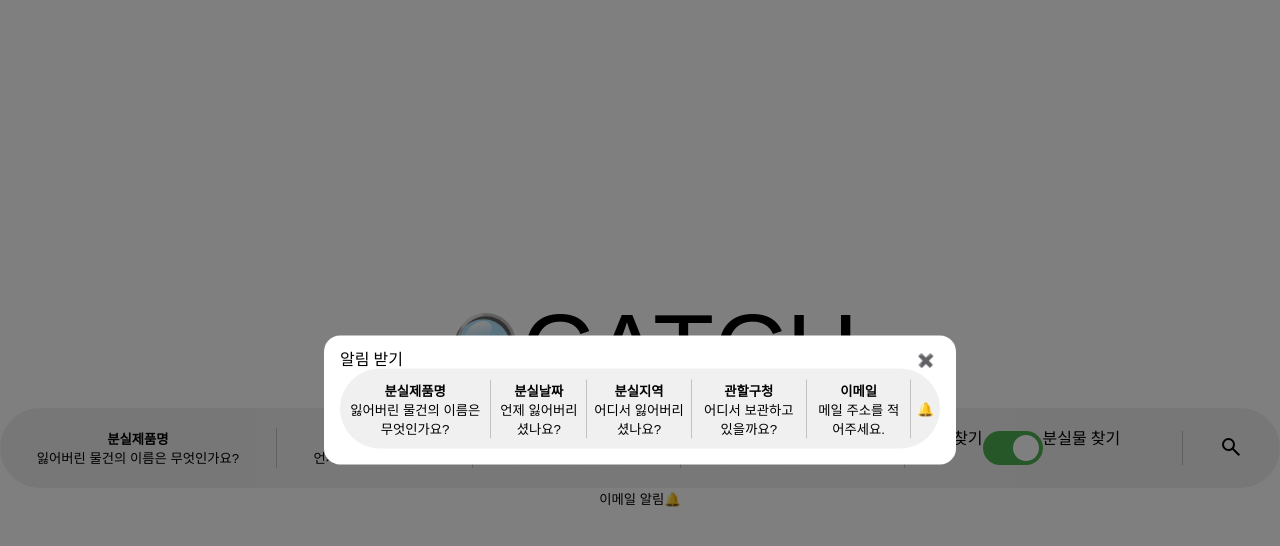
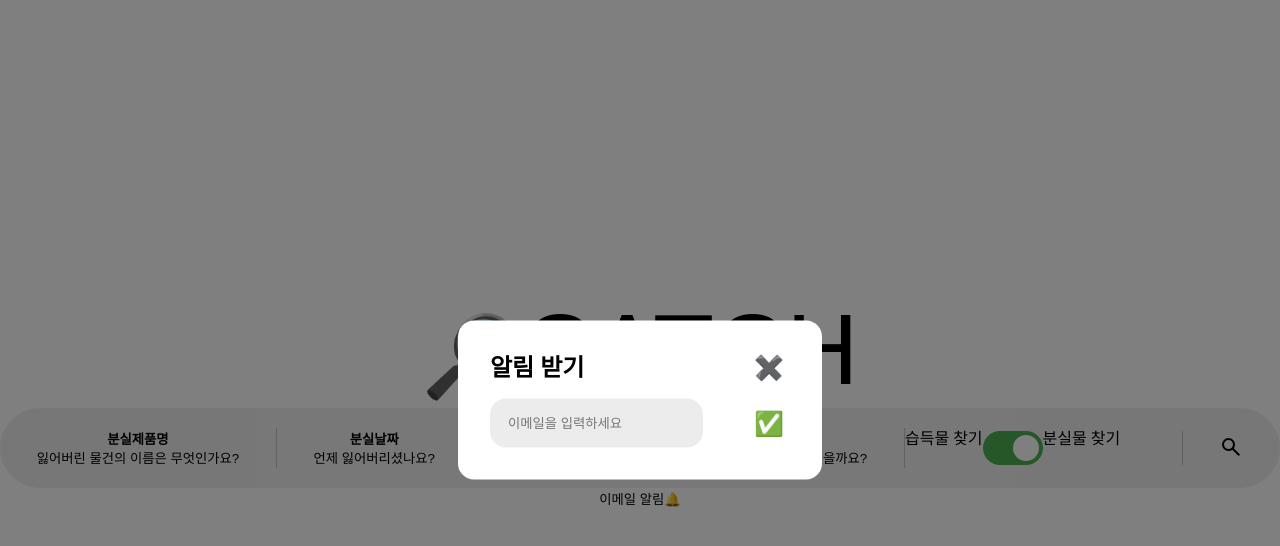
Before and after one commit to Lost-Found-Retrieval-Service/Frontend, a React (Create React App) app: page / in a window 1280 px wide. Both pictures are taken after a click on the button "이메일 알림🔔". Shown: the top 546 px of the page. Built offline with nearby package versions, Linux system fonts and the light colour scheme.

Commit message:
feat: remove search field

```diff
--- a/src/components/Modal.tsx
+++ b/src/components/Modal.tsx
@@ -12,14 +12,15 @@ const StyledBackground = styled.span`
 
 const StyledModal = styled.dialog`
   border: none;
-  width: 600px;
-  margin: 0;
+  width: 300px;
+  margin: 0px;
   border-radius: 16px;
   position: fixed;
   top: 50%;
   left: 50%;
   transform: translate(-50%, -50%);
   z-index: 1;
+  padding: 32px;
 
   &::backdrop {
     background-color: transparent;
@@ -28,6 +29,7 @@ const StyledModal = styled.dialog`
 
 const StyledCloseButton = styled.button`
   border: none;
+  font-size: 24px;
   background-color: #ffffff;
   &:hover {
     cursor: pointer;
@@ -35,6 +37,11 @@ const StyledCloseButton = styled.button`
   &:focus {
     border: none;
   }
+`;
+
+const ModalHeading = styled.h1`
+  font-size: 24px;
+  font-weight: 900;
 `;
 
 interface ModalPropsType {
@@ -47,6 +54,8 @@ interface ModalPropsType {
 const StyledTitleBar = styled.div`
   display: flex;
   justify-content: space-between;
+  align-items: baseline;
+  margin-bottom: 16px;
 `;
 
 export default function Modal({
@@ -84,7 +93,7 @@ export default function Modal({
 
       <StyledModal ref={modalRef} onKeyDown={handleKeyDown}>
         <StyledTitleBar>
-          <h1>알림 받기</h1>
+          <ModalHeading>알림 받기</ModalHeading>
           {hasCloseButton && (
             <StyledCloseButton type="button" onClick={handleCloseModal}>
               ✖️
--- a/src/pages/Search.tsx
+++ b/src/pages/Search.tsx
@@ -4,6 +4,7 @@ import SearchBar from '../components/SearchBar';
 import SearchProvider from '../providers/SearchProvider';
 import Modal from '../components/Modal';
 import ModalSearchBar from '../components/ModalSearchBar';
+import axios from 'axios';
 
 const StyledContainer = styled.div`
   height: 100vh;
@@ -28,8 +29,33 @@ const StyledLogoHeader = styled.span`
   font-size: 100px;
 `;
 
+const StyledInput = styled.input`
+  border: #ececec solid 16px;
+  background-color: #ececec;
+  border-radius: 16px;
+`;
+
+const InputRow = styled.div`
+  display: flex;
+  justify-content: space-between;
+`;
+
+const StyledButton = styled.button`
+  font-size: 24px;
+`;
+
 export default function Search() {
   const [IsModalOpened, setModalOpened] = useState<boolean>(false);
+  const [email, setEmail] = useState('');
+
+  const registerEmail = () => {
+    const fetchEmail = async () => {
+      axios.get(`/subs?email=${email}`, {
+        baseURL: process.env.REACT_APP_API_URL,
+      });
+    };
+    fetchEmail();
+  };
 
   const handleActivateModal = () => {
     setModalOpened((currentIsModalOpened) => !currentIsModalOpened);
@@ -52,7 +78,17 @@ export default function Search() {
             setModalOpened((currentModalOpened) => !currentModalOpened)
           }
         >
-          <ModalSearchBar />
+          <InputRow>
+            <StyledInput
+              type="email"
+              name="fdsdf"
+              placeholder="이메일을 입력하세요"
+              onChange={(event) => setEmail(event.target.value)}
+            />
+            <StyledButton type="button" onClick={() => registerEmail()}>
+              ✅
+            </StyledButton>
+          </InputRow>
         </Modal>
       </SearchProvider>
       <button type="button" onClick={handleActivateModal}>
```
